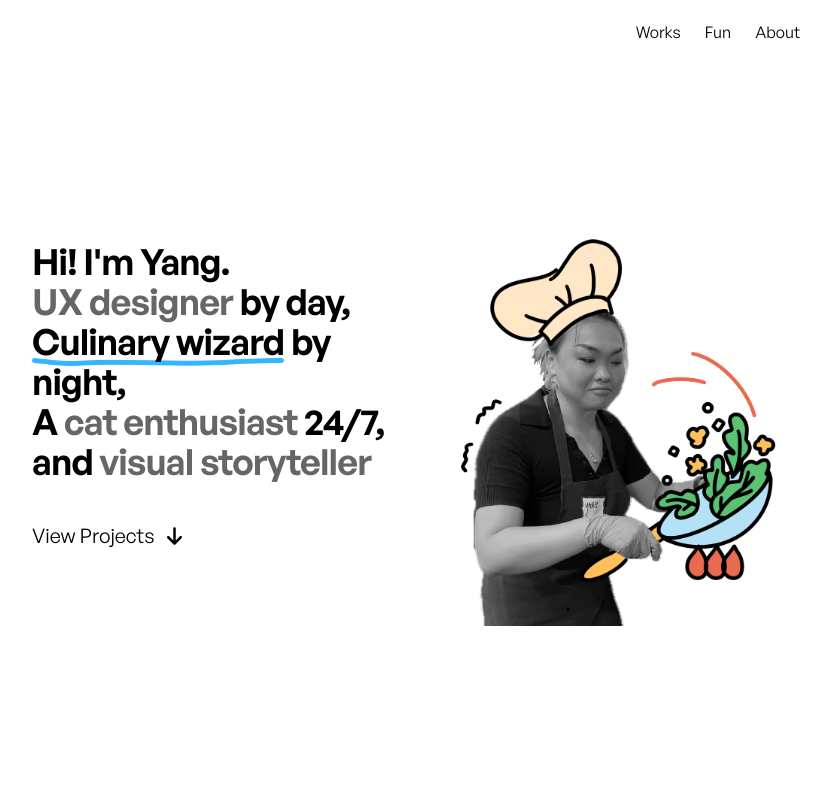
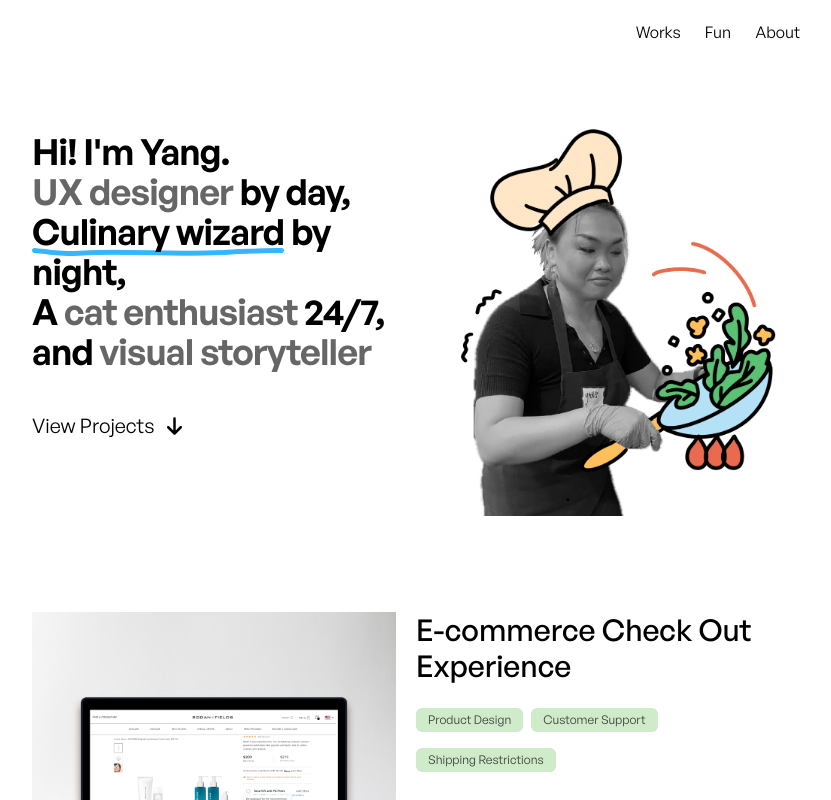
Before and after one commit to thomas-j-back/yang-portfolio-site-front-end, a Next.js app: page / in a window 1280 px wide. Shown: the top 800 px of the page, without its empty margins (224-1055 px from the left). Built offline with nearby package versions, Linux system fonts and the light colour scheme.

Commit message:
committing

```diff
--- a/src/app/globals.css
+++ b/src/app/globals.css
@@ -33,7 +33,7 @@
 @media (min-width: 900px) {
 
   .hero-banner-bg {
-    height: calc(100vh - 4rem);
+    height: calc(100% - 4rem);
   }
 }
 
```
